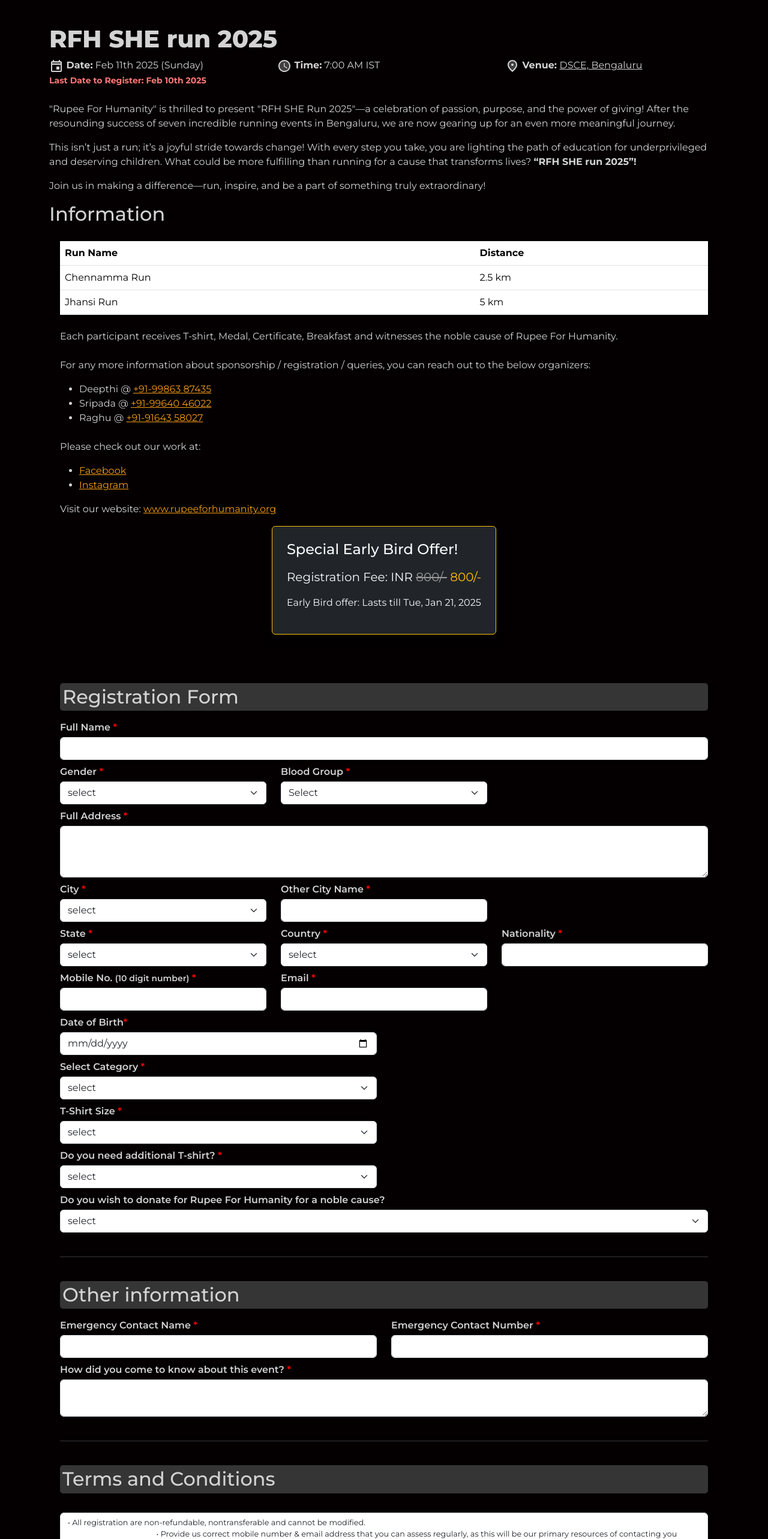
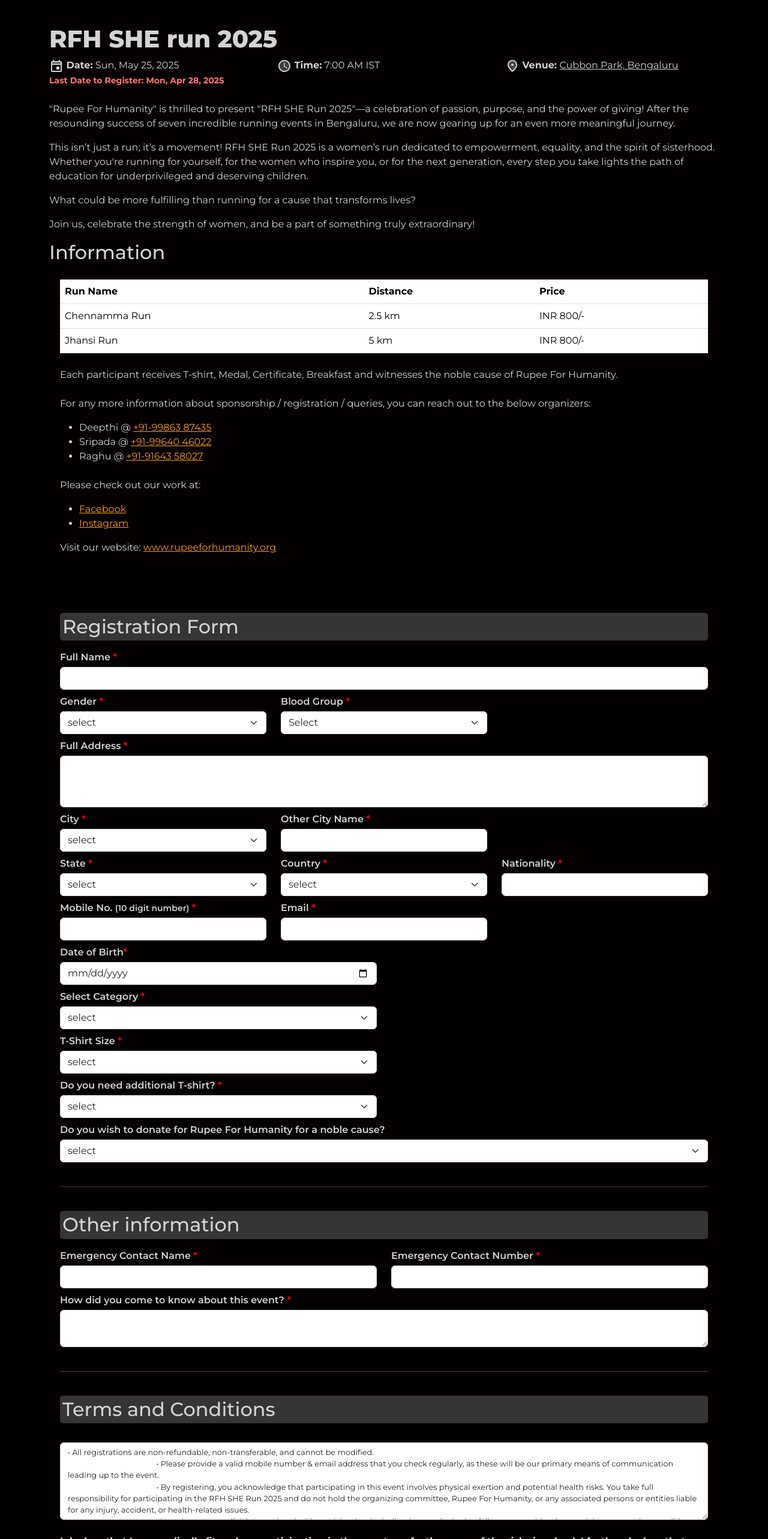
Before and after one commit to ajejey/rfh-react, a React (Create React App) app: page /rfh-she-run-2025 in a window 1280 px wide. Shown: the part 140-2706 px from the top of the page at 60% size. Built offline with nearby package versions, Linux system fonts and the light colour scheme; what quill-blot-formatter would draw is missing.

Commit message:
update info in RFH she run

```diff
--- a/src/Components/Events/RfhSheRun2025.js
+++ b/src/Components/Events/RfhSheRun2025.js
@@ -16,8 +16,10 @@
 const EVENT_DETAILS = {
     name: "RFH SHE Run 2025",
     date: new Date("2025-05-25T23:59:00+05:30"),
+    lastDate: new Date("2025-04-28T23:59:00+05:30"),
     time: "7:00 AM IST",
-    location: "Cubbon Park, Bengaluru",
+    venue: "https://www.google.com/maps/place/Bal+Bhavan+Auditorium/@12.9766439,77.5952091,17z/data=!3m1!4b1!4m6!3m5!1s0x3bae1671b1cd3b1f:0xb72fa25e5df4598d!8m2!3d12.9766439!4d77.597784!16s%2Fg%2F11csqwx6mm?entry=ttu&g_ep=EgoyMDI1MDIxMi4wIKXMDSoASAFQAw%3D%3D",
+    venueName: "Cubbon Park, Bengaluru",
 }
 
 
@@ -305,28 +307,28 @@
                             </h1>
                             <div className="row">
                                 <div className="col-md-4">
-                                    <span> <strong><EventTwoToneIcon /> Date:</strong>  Feb 11th 2025 (Sunday)   </span>
+                                    <span><strong><EventTwoToneIcon /> Date:</strong> {EVENT_DETAILS.date.toLocaleDateString('en-US', dateOptions)}</span>
                                 </div>
                                 <div className="col-md-4">
-                                    <span><strong> <AccessTimeTwoToneIcon /> Time:</strong>  7:00 AM IST </span>
+                                    <span><strong> <AccessTimeTwoToneIcon /> Time:</strong>  {EVENT_DETAILS.time} </span>
                                 </div>
                                 <div className="col-md-4">
-                                    <span><strong> <PlaceTwoToneIcon /> Venue: </strong><a style={{ color: "lightgray" }} href="https://maps.app.goo.gl/eRJjvw1mJxrQXef5A" target="_blank" rel="noopener noreferrer">DSCE, Bengaluru</a> </span>
+                                    <span><strong> <PlaceTwoToneIcon /> Venue: </strong><a style={{ color: "lightgray" }} href={EVENT_DETAILS.venue} target="_blank" rel="noopener noreferrer">{EVENT_DETAILS.venueName} </a> </span>
                                 </div>
                             </div>
 
 
-                            <span ><small style={{ color: "#ff7675" }}> <strong>Last Date to Register: Feb 10th 2025</strong> </small></span><br />
+                            <span ><small style={{ color: "#ff7675" }}> <strong>Last Date to Register: {EVENT_DETAILS.lastDate.toLocaleDateString('en-US', dateOptions)}</strong> </small></span><br />
                             <br />
 
                             <p>
-                                "Rupee For Humanity" is thrilled to present "RFH SHE Run 2025"—a celebration of passion, purpose, and the power of giving! After the resounding success of seven incredible running events in Bengaluru, we are now gearing up for an even more meaningful journey.
+                                "Rupee For Humanity" is thrilled to present "RFH SHE Run 2025"—a celebration of passion, purpose, and the power of giving! After the resounding success of seven incredible running events in Bengaluru, we are now gearing up for an even more meaningful journey.                            </p>
+                            <p>
+                                This isn’t just a run; it’s a movement! RFH SHE Run 2025 is a women’s run dedicated to empowerment, equality, and the spirit of sisterhood. Whether you're running for yourself, for the women who inspire you, or for the next generation, every step you take lights the path of education for underprivileged and deserving children.
                             </p>
-                            <p>
-                                This isn’t just a run; it’s a joyful stride towards change! With every step you take, you are lighting the path of education for underprivileged and deserving children. What could be more fulfilling than running for a cause that transforms lives? <b>“RFH SHE run 2025”!</b>
+                            <p>What could be more fulfilling than running for a cause that transforms lives?
                             </p>
-
-                            <p>Join us in making a difference—run, inspire, and be a part of something truly extraordinary! </p>
+                            <p>Join us, celebrate the strength of women, and be a part of something truly extraordinary! </p>
 
                             {/* {seeMore === true && expandedText()} */}
                             {/* <div style={{ paddingBottom: "16px" }}>
@@ -342,16 +344,19 @@
                                         <tr>
                                             <th className="fs-6" scope="col">Run Name</th>
                                             <th scope="col">Distance</th>
+                                            <th scope="col">Price</th>
                                         </tr>
                                     </thead>
                                     <tbody>
                                         <tr>
                                             <td className="fs-6">Chennamma Run</td>
                                             <td>2.5 km </td>
+                                            <td>INR 800/-</td>
                                         </tr>
                                         <tr>
                                             <td className="fs-6">Jhansi Run</td>
                                             <td>5 km</td>
+                                            <td>INR 800/-</td>
                                         </tr>
 
                                     </tbody>
@@ -383,7 +388,7 @@
                                 </div>
 
 
-                                <div className="container d-flex justify-content-center align-items-center ">
+                                {/* <div className="container d-flex justify-content-center align-items-center ">
                                     <div className="bg-dark text-light p-4 rounded border border-warning shadow">
                                         <h4 className="mb-3 font-weight-bold">Special Early Bird Offer!</h4>
 
@@ -398,7 +403,7 @@
                                         )}
                                         <p className="font-italic">Early Bird offer: Lasts till {new Date(DISCOUNT_DATE).toLocaleDateString(undefined, dateOptions)}</p>
                                     </div>
-                                </div>
+                                </div> */}
 
                             </div>
 
@@ -440,7 +445,7 @@
                                                 <select {...register("gender", { required: true })} id="gender" className="form-select" aria-label="Default select example">
                                                     <option value="">select</option>
                                                     <option value="female">Female</option>
-                                                    <option value="male">Male</option>
+                                                    {/* <option value="male">Male</option> */}
                                                     <option value="transGender">Transgender</option>
                                                     <option value="nonBinary">Non-binary/non-conforming</option>
                                                     <option value="noResponse">Prefer not to respond</option>
@@ -778,22 +783,23 @@
                                     <br />
                                     <div className="form-group">
                                         <textarea
-                                            defaultValue="&#x2022; All registration are non-refundable, nontransferable and cannot be modified.
-                                            &#x2022; Provide us correct mobile number &amp; email address that you can assess regularly, as this will be our primary resources of contacting you during the run up to the event.
-                                            &#x2022; By registering you agree that participating is an extreme sport and can be injures to body and health. You take full responsibility for participating in the RFH Juniors Run and do not hold the organizing committee of RFH 10K Run, Rupee for Humanity or other organizing person or entities responsible of any injury or accident.
-                                            &#x2022; For Champs run, parent/guardian holds complete responsbility for safery measurements of your own kids.  You take full responsibility for participating in the RFH Juniors Run and do not hold the organizing committee of RFH 10K Run, Rupee for Humanity or other organizing person or entities responsible of any injury or accident.
-                                            &#x2022; You also assume all risks associated with participating in this event including, but not limited to falls, contact with other participants, the effects of the weather, including high heat or humidity, traffic and the condition of the road, arson or terrorist threats and all others risks associated with public event. Atleast one parent/guardinan must accompany for kids participating in Champs run. You cannot carry the kid while running and if happens, you are not eligible for trophies but can complete the run and collect medal for the kids. RFH volunteers will monitor in the entire track and there words will be final on the event day.
-                                            &#x2022; You agree that organizing committee, Rupee for Humanity and associated companies or entities that organize the run shall not be liable for any loss, damage, illness or injury that might occur as a result of participating in the event.
-                                            &#x2022; You confirm that, in the event of adverse weather conditions, major incidents or threats on the day, the organizers reserve the right to stop/ cancel/ postpone the Event.
-                                            &#x2022; You understand that confirmed registrations and merchandise order are non-refundable, non-transferable and cannot be modified. The organizers reserve the right to reject any application without providing reasons. Any amount collected from rejected applications alone will be refundable in full (excluding bank charges wherever applicable).
-                                            &#x2022; The organizer will contact the participant only by email &amp; text msg. Any notice or message sent to the email or mobile number registered with the organizers shell be deemed as received by the participants.
-                                            &#x2022; Please remember you are participating for fun + noble cause run. So do not rush or panic and enjoy every moment of the event."
+                                            defaultValue="&#x2022; All registrations are non-refundable, non-transferable, and cannot be modified.
+                                            &#x2022; Please provide a valid mobile number &amp; email address that you check regularly, as these will be our primary means of communication leading up to the event.
+                                            &#x2022; By registering, you acknowledge that participating in this event involves physical exertion and potential health risks. You take full responsibility for participating in the RFH SHE Run 2025 and do not hold the organizing committee, Rupee For Humanity, or any associated persons or entities liable for any injury, accident, or health-related issues.
+                                            &#x2022; You also assume all risks associated with participation, including but not limited to falls, contact with other participants, weather conditions (such as high heat or humidity), traffic, road conditions, and unforeseen incidents (such as arson or security threats).
+                                            &#x2022; RFH volunteers will be present throughout the course to ensure safety and fairness. Their decisions will be final on event day.
+                                            &#x2022; You agree that the organizing committee, Rupee For Humanity, and associated companies/entities shall not be liable for any loss, damage, illness, or injury resulting from your participation in the event.
+                                            &#x2022; In case of adverse weather conditions, security concerns, or any unforeseen incidents, the organizers reserve the right to cancel, postpone, or stop the event for safety reasons.
+                                            &#x2022; Confirmed registrations and merchandise orders are non-refundable, non-transferable, and cannot be modified. However, if an application is rejected, the collected amount will be refunded in full (excluding bank charges, if applicable).
+                                            &#x2022; The organizers will only contact participants via email &amp; text message. Any notice sent to the registered email or mobile number shall be deemed as received by the participant.
+                                            &#x2022; Please remember: RFH SHE Run 2025 is a celebration of women's strength, empowerment, and giving back to society. Enjoy the run, support fellow participants, and embrace the joy of running for a cause!"
                                             className="form-control"
                                             style={{ fontSize: "0.8rem" }}
                                             id="address"
                                             rows="6"
                                             readOnly />
                                     </div>
+
                                     <br />
                                     <p style={{ fontWeight: "700" }}>
                                         I declare that I am medically fit and am participating in the event, perfectly aware of the
```
